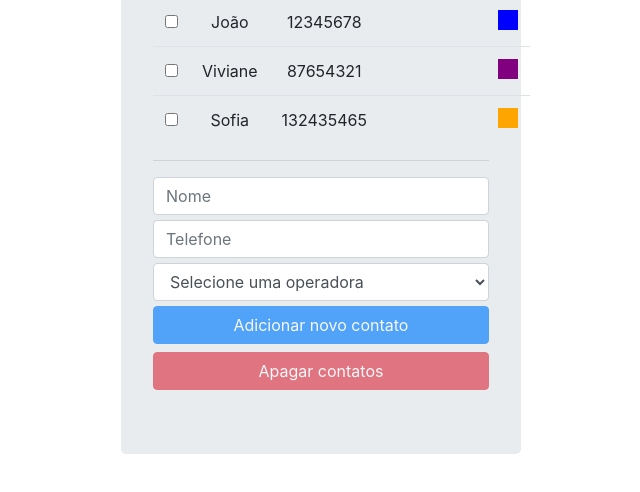
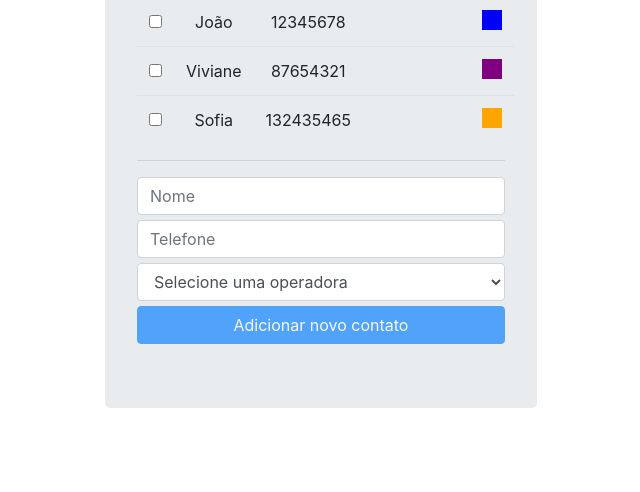
Before and after one commit to vivianequeiroz/angularjs-fundamentals, a plain HTML site: page src/index.html in a window 1280 px wide. Shown: the part 190-682 px from the top of the page, without its empty margins (319-959 px from the left). Drawn offline with nearby package versions, Linux system fonts and the light colour scheme.

Commit message:
chore: ng-if, ng-show and ng-hide

```diff
--- a/src/index.html
+++ b/src/index.html
@@ -12,7 +12,7 @@
 
     <style>
         .jumbotron {
-            width: 25rem;
+            width: 27rem;
             text-align: center;
             margin-top: 1.25rem;
             margin-left: auto;
@@ -98,7 +98,12 @@
                 <option value="">Selecione uma operadora</option>                      <!--     operadora.codigo as operadora.nome  value = codigo    -->
             </select>                                                                  <!-- operadora.nome group by operadora.categoria  divide carriers into categories -->
             <button class="btn btn-primary btn-block" ng-click="adicionarContato(contato)" ng-disabled="!contato.nome || !contato.telefone">Adicionar novo contato</button>
-            <button class="btn btn-danger btn-block" ng-click="apagarContatos(contatos)" ng-disabled="!isContatoSelecionado(contatos)">Apagar contatos</button>
+            <button class="btn btn-danger btn-block" ng-click="apagarContatos(contatos)" ng-show="isContatoSelecionado(contatos)">Apagar contatos</button>
+            <!-- ng-if: interacts with the DOM and the element is conditionally created or removed
+            ng-show/hng-hide: interacts with the css - adds or remove a 'display: none;'
+            performance must me considered when choosing one of them
+            -->
+
     </div>
 </body>
 </html>
```
